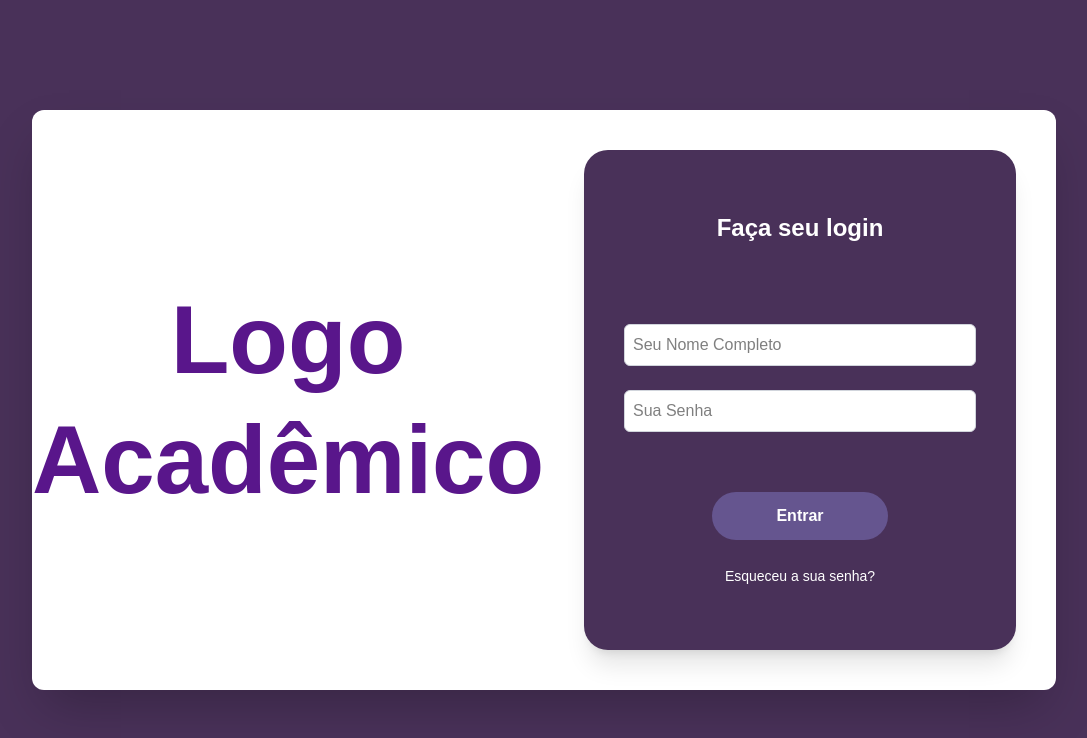
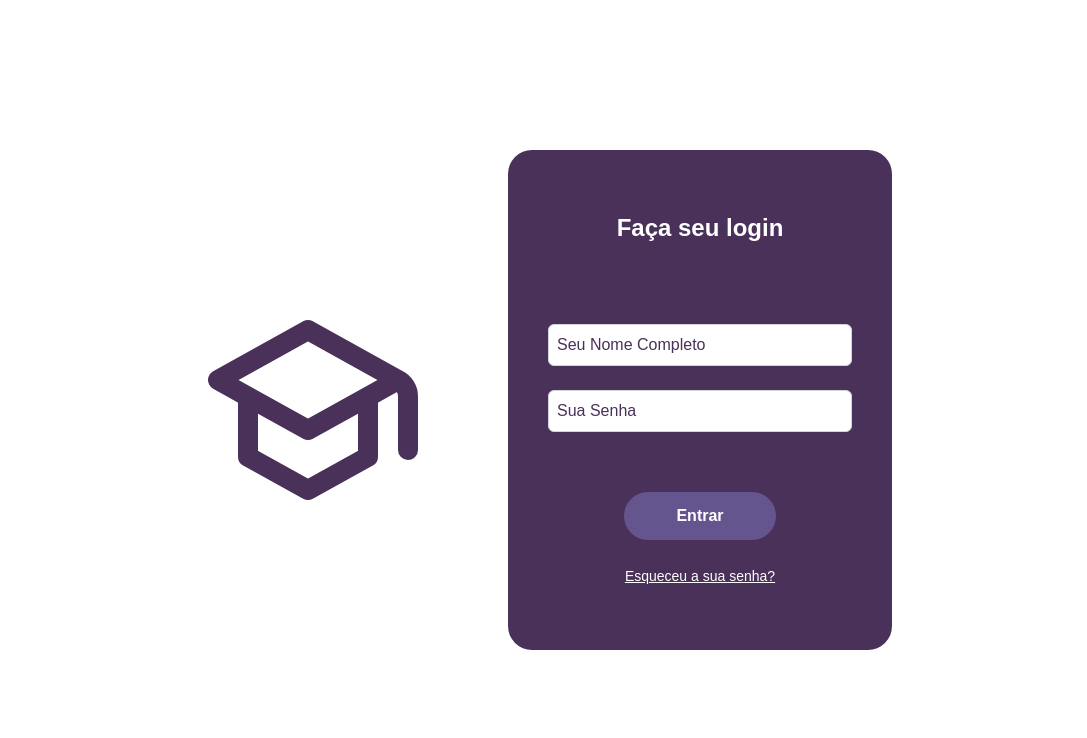
Before and after one commit to EdivanCarvalho1/registro-academico-front, a Next.js app: page /login in a window 1280 px wide. Shown: the top 738 px of the page, without its empty margins (96-1183 px from the left). Built offline with nearby package versions, Linux system fonts and the light colour scheme; a web font is replaced by a local one.

Commit message:
alteracoes Header

```diff
--- a/src/app/consulta_relatorio/components/consulta.js
+++ b/src/app/consulta-relatorio/components/consulta.js
@@ -1,4 +1,5 @@
 import React from 'react'
+
 
 
 export default function Consulta({ color }){
--- a/src/app/login/page.js
+++ b/src/app/login/page.js
@@ -1,18 +1,25 @@
+import Image from "next/image";
+
 export default function LoginPage() {
   return (
-    <div className="bg-[#493159] min-h-screen flex items-center justify-center">
-      <div className="flex w-full max-w-screen-lg bg-white rounded-xl shadow-2xl overflow-hidden">
+    <div className="flex items-center justify-center min-h-screen bg-white">
+    <div className="flex w-full max-w-6xl bg-white rounded-xl">
 
       {/* Lado esquerdo - Logo Acadêmico */}
-        <div className="w-1/2 flex items-center justify-center p-10 text-8xl">
+      <div className="flex items-center justify-center p-10 text-8xl ml-45">
         <h1 className="font-bold text-purple-900 leading-tight text-center">
-            Logo<br />Acadêmico
+          <Image
+                  alt="school icon"
+                  src="/school-icon.svg"
+                  width={240}
+                  height={240}
+          />
         </h1>
       </div>
 
       {/* Lado direito - Formulário */}
-        <div className="w-1/2 flex items-center justify-center p-10">
-          <div className="bg-[#493159] p-10 pt-14 pb-14 rounded-3xl w-full max-w-md shadow-xl min-h-[500px] flex flex-col justify-center">
+      <div className="flex items-center justify-center p-10">
+        <div className="bg-[#493159] w-96 p-10 pt-14 pb-14 rounded-3xl max-w-md min-h-[500px] flex flex-col justify-center">
           <h2 className="text-2xl font-bold text-center text-white mb-10 pb-10">
             Faça seu login
           </h2>
@@ -20,22 +27,21 @@ export default function LoginPage() {
             <input
               type="text"
               placeholder="Seu Nome Completo"
-                className="bg-white p-2 rounded-md border border-gray-300 focus:outline-none focus:ring-2 focus:ring-purple-400 text-black"
+              className="bg-white p-2 rounded-md border border-gray-300 focus:outline-none focus:ring-2 focus:ring-purple-400 text-black placeholder:text-[#493159]"
             />
             <input
               type="password"
               placeholder="Sua Senha"
-                className="bg-white p-2 rounded-md border border-gray-300 focus:outline-none focus:ring-2 focus:ring-purple-400 text-black"
+              className="bg-white p-2 rounded-md border border-gray-300 focus:outline-none focus:ring-2 focus:ring-purple-400 text-black placeholder:text-[#493159]"
             />
             <button
               type="submit"
-                className="bg-[#65558f] hover:bg-[#69537a] text-white py-3 rounded-full rounded font-semibold mt-9 w-1/2 self-center"
-              >
-                Entrar
+              className="bg-[#65558f] hover:bg-[#69537a] text-white py-3 rounded-full font-semibold mt-9 w-1/2 self-center"
+              ><a href="/consulta-relatorio">Entrar</a>
             </button>
           </form>
           <div className="text-center mt-6">
-              <a href="#" className="text-sm text-white hover:underline">
+            <a href="#" className="text-sm text-white underline">
               Esqueceu a sua senha?
             </a>
           </div>
@@ -45,5 +51,6 @@ export default function LoginPage() {
     </div>
   </div>
 
+
   );
 }
--- a/src/app/matricula/components/header/header.js
+++ b/src/app/matricula/components/header/header.js
@@ -2,6 +2,7 @@
 
 import { FaSchool, FaUserCircle, FaAngleDown } from "react-icons/fa";
 import { useState } from "react";
+import Image from "next/image";
 
 export default function Header() {
   const [openDropdown, setOpenDropdown] = useState(null);
@@ -9,7 +10,6 @@ export default function Header() {
   const toggleDropdown = (name) => {
     setOpenDropdown(openDropdown === name ? null : name);
   };
-
   const menuItems = [
     "Registro Escolar",
     "Horário",
@@ -19,10 +19,17 @@ export default function Header() {
   ];
 
   return (
-    <header className="h-[100px] bg-white text-black flex border-b border-gray-600">
+    <header className="h-[4rem] bg-white text-black flex border-b border-gray-600">
       {/* Logo */}
       <div className="w-[10%] h-full flex items-center justify-center">
-        <FaSchool className="w-1/2 h-1/2" />
+        <a href="./login">
+            <Image
+            alt="school icon"
+            src="/school-icon.svg"
+            width={60}
+            height={60}
+            />
+        </a>
       </div>
 
       {/* Navegação */}
--- a/src/app/matricula/page.js
+++ b/src/app/matricula/page.js
@@ -14,10 +14,10 @@ export default function Matricula() {
 
       <Header />
 
-      <div className="px-5 py-3 bg-white text-black">
+      <div className="px-5 py-3 bg-white text-[#493159]">
         <div className="flex items-center mb-4" style={{ height: "70px" }}>
           <CiCircleChevLeft className="h-9 w-9 pb-2" />
-          <h1 className="text-3xl uppercase ml-4">Matrícula de novo aluno</h1>
+          <h1 className="text-3xl uppercase ml-4 font-bold">Matrícula de novo aluno</h1>
         </div>
 
         <form>
```
Also changed, not shown: public/school-icon.svg (added), src/app/consulta-relatorio/components/relatorio.js (renamed from src/app/consulta_relatorio/components/relatorio.js), src/app/consulta-relatorio/page.js (renamed from src/app/consulta_relatorio/page.js), src/app/matricula-registro/components/SelectInput.js (renamed from src/app/matricula_registro/components/SelectInput.js), src/app/matricula-registro/components/Table.js (renamed from src/app/matricula_registro/components/Table.js), src/app/matricula-registro/components/TextInput.js (renamed from src/app/matricula_registro/components/TextInput.js), src/app/matricula-registro/data.js (renamed from src/app/matricula_registro/data.js), src/app/matricula-registro/page.js (renamed from src/app/matricula_registro/page.js), src/app/matricula-registro/style.css (renamed from src/app/matricula_registro/style.css). Lines whose indentation alone changed are shown as unchanged.
